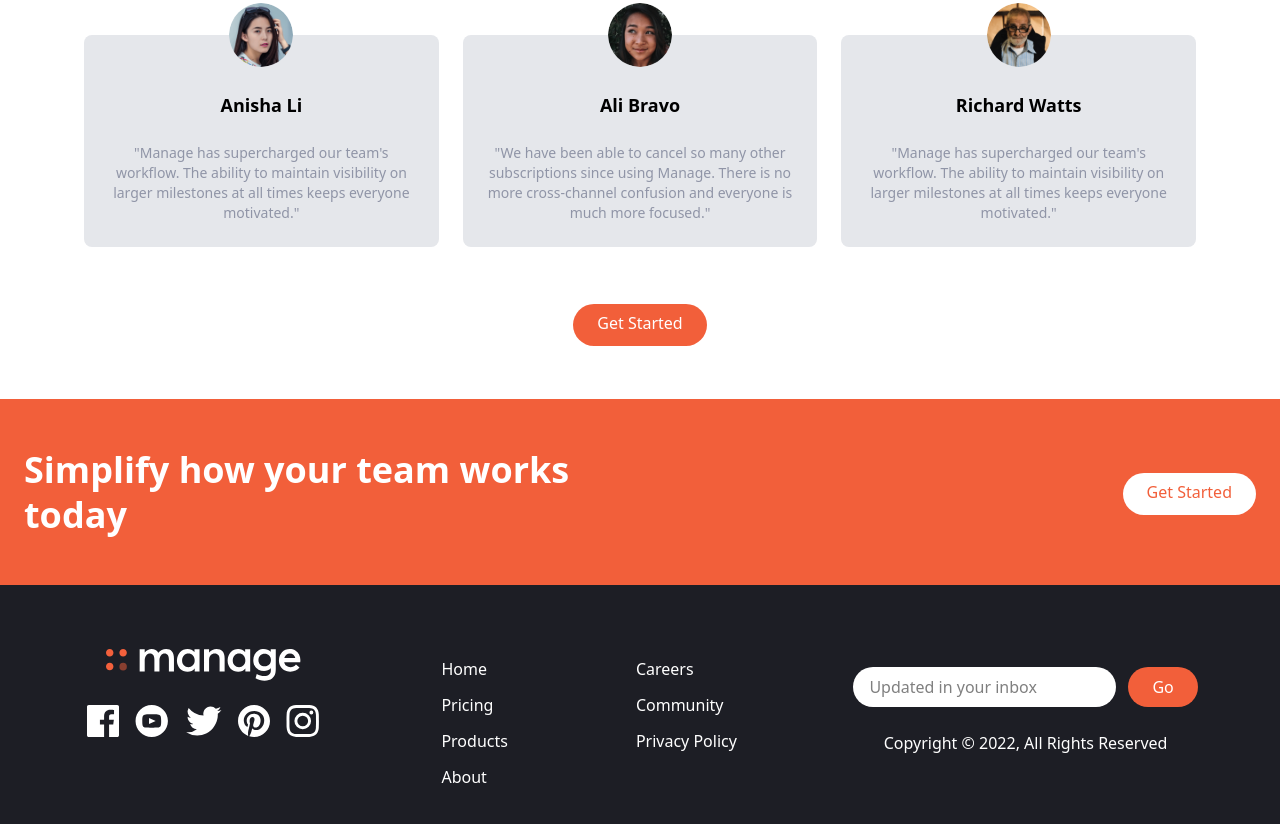
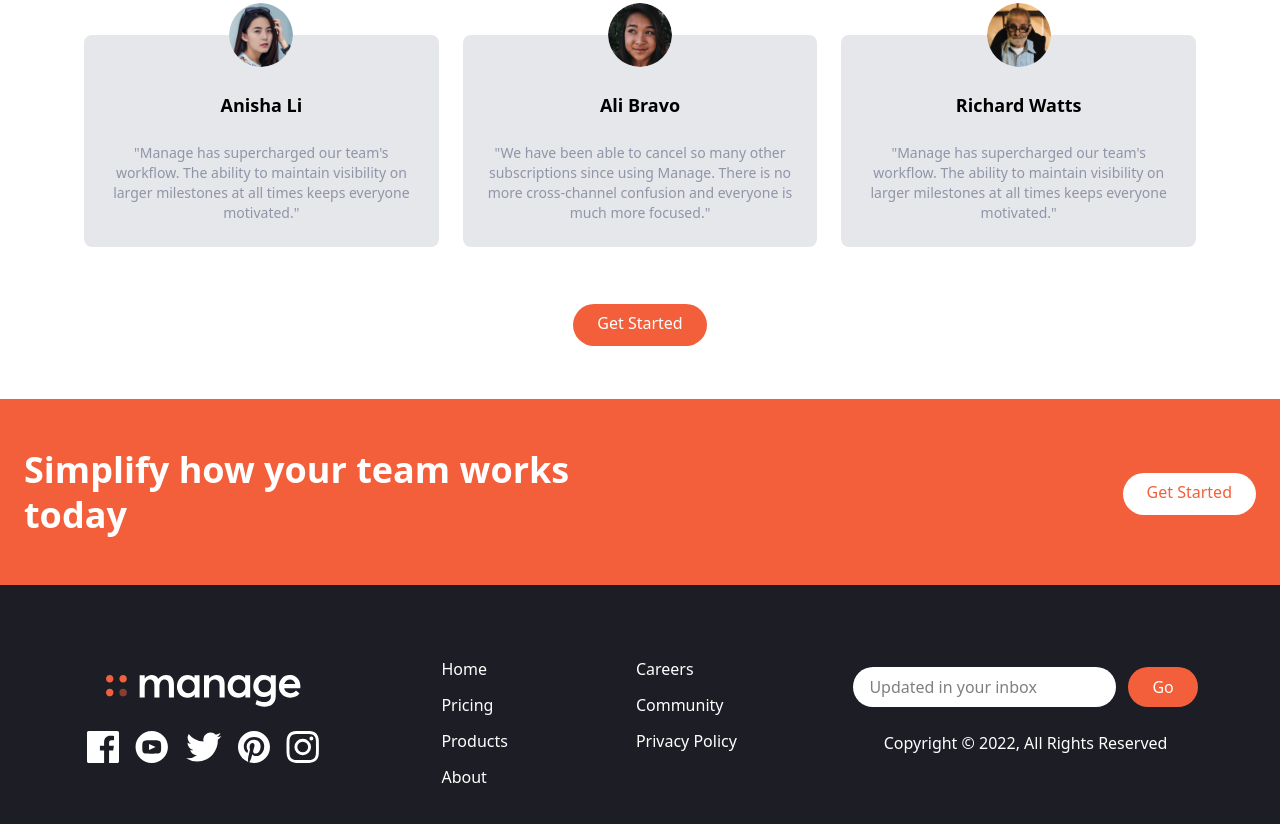
Before and after one commit to ArnaudHalvick/tailwind-css-page, a website: page src/index.html in a window 1280 px wide. Shown: the part 1338-2162 px from the top of the page. Drawn offline with Linux system fonts and the light colour scheme.

Commit message:
Footer looks great on lg+ screens with fix to icons and manage logo

```diff
--- a/src/index.html
+++ b/src/index.html
@@ -294,7 +294,7 @@
         class="container flex flex-col-reverse px-6 py-10 mx-auto space-y-8 lg:flex-row lg:justify-between xl:justify-around"
       >
         <!-- Logo and social links container -->
-        <div class="flex flex-col-reverse items-center md:flex-col">
+        <div class="flex flex-col-reverse items-center md:justify-center md:flex-col">
           <div class="mx-auto  text-center text-white md:hidden">
             Copyright © 2022, All Rights Reserved
           </div>
```
Also changed, not shown: src/output.css.
